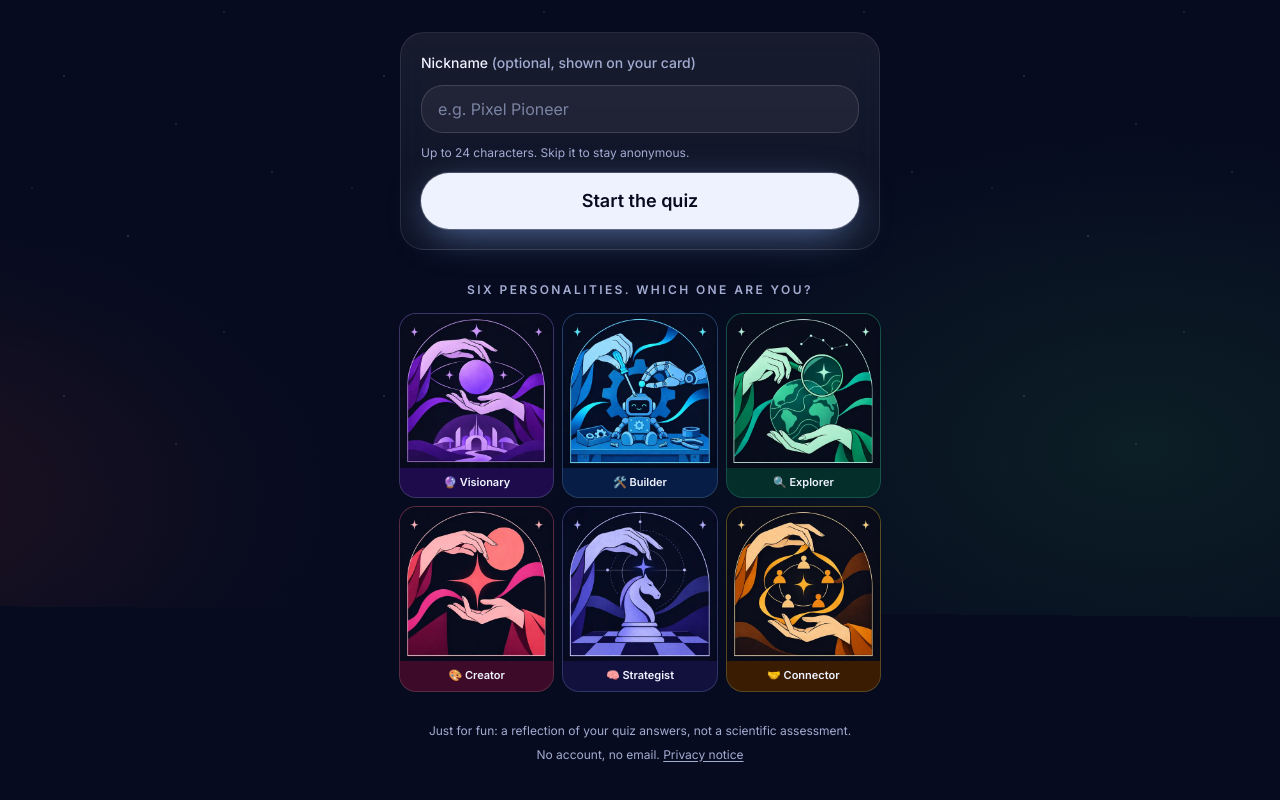
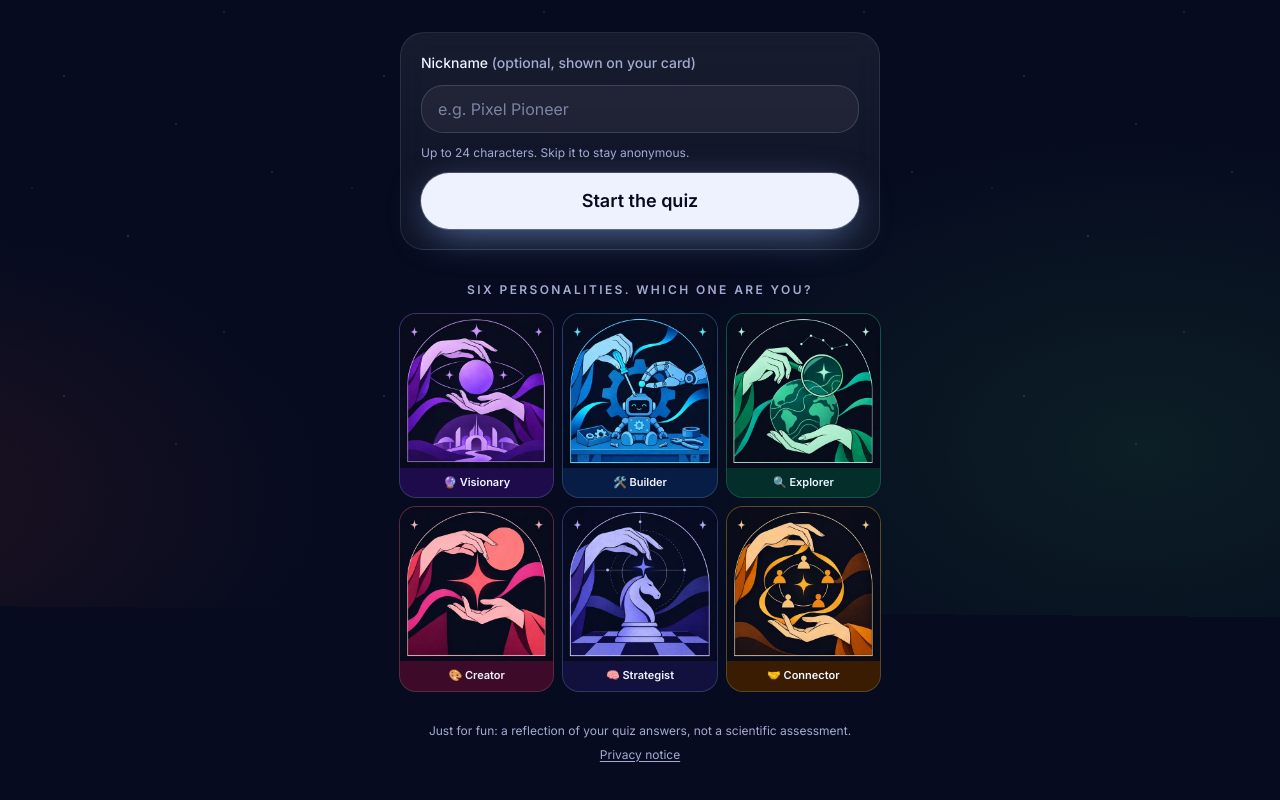
Before and after one commit to synk-sys/ai-dna, a Next.js app: page / in a window 1280 px wide. Shown: the part 340-1140 px from the top of the page. Built offline with nearby package versions, Linux system fonts and the light colour scheme; no server answers.

Commit message:
Remove "No account, no email" from landing footer

```diff
--- a/src/app/page.tsx
+++ b/src/app/page.tsx
@@ -53,7 +53,6 @@ export default function LandingPage() {
       <footer className="space-y-2 text-center text-xs text-muted-foreground">
         <p>Just for fun: a reflection of your quiz answers, not a scientific assessment.</p>
         <p>
-          No account, no email.{" "}
           <Link href="/privacy" className="underline underline-offset-2 hover:text-foreground">
             Privacy notice
           </Link>
```
